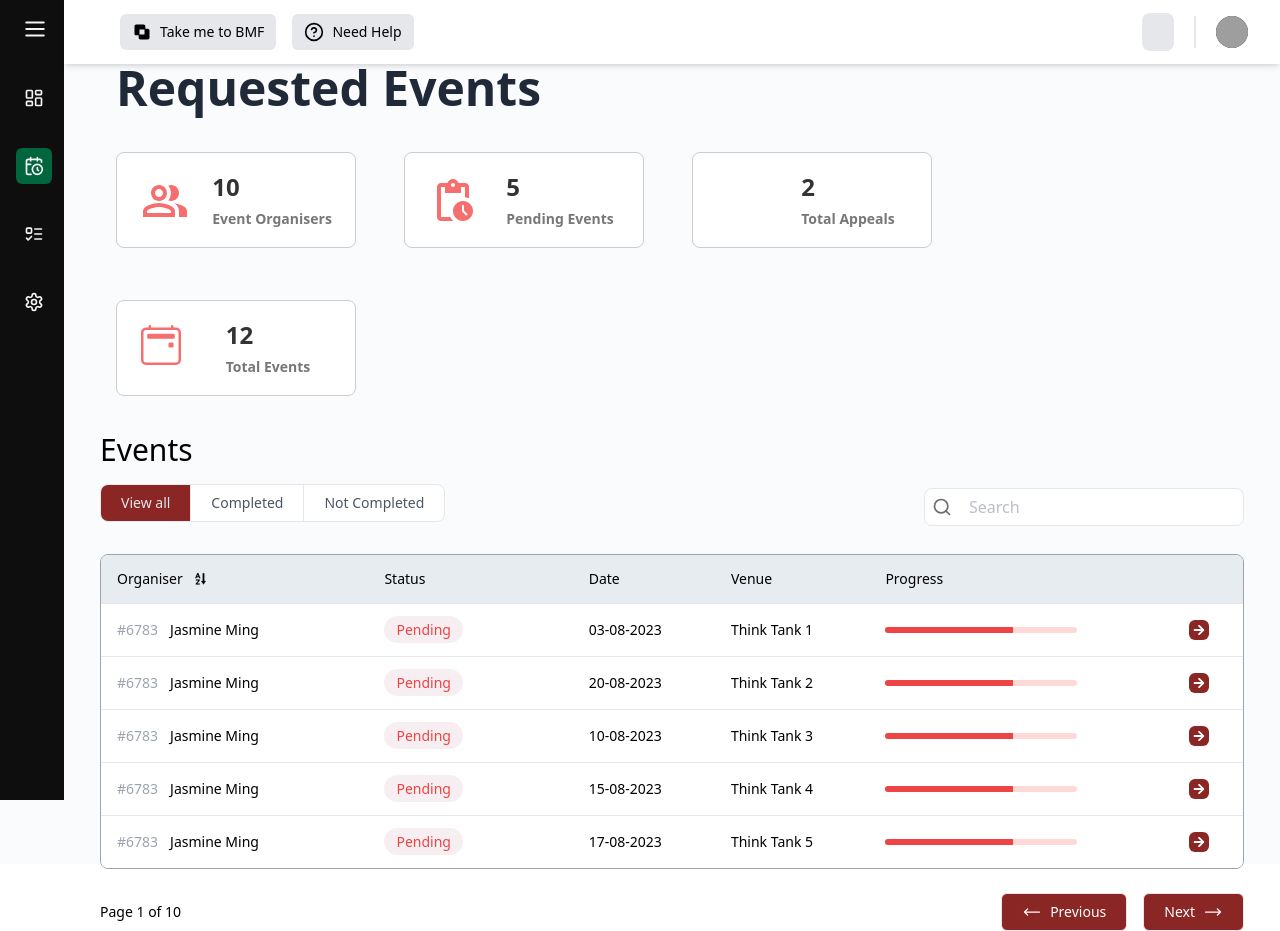
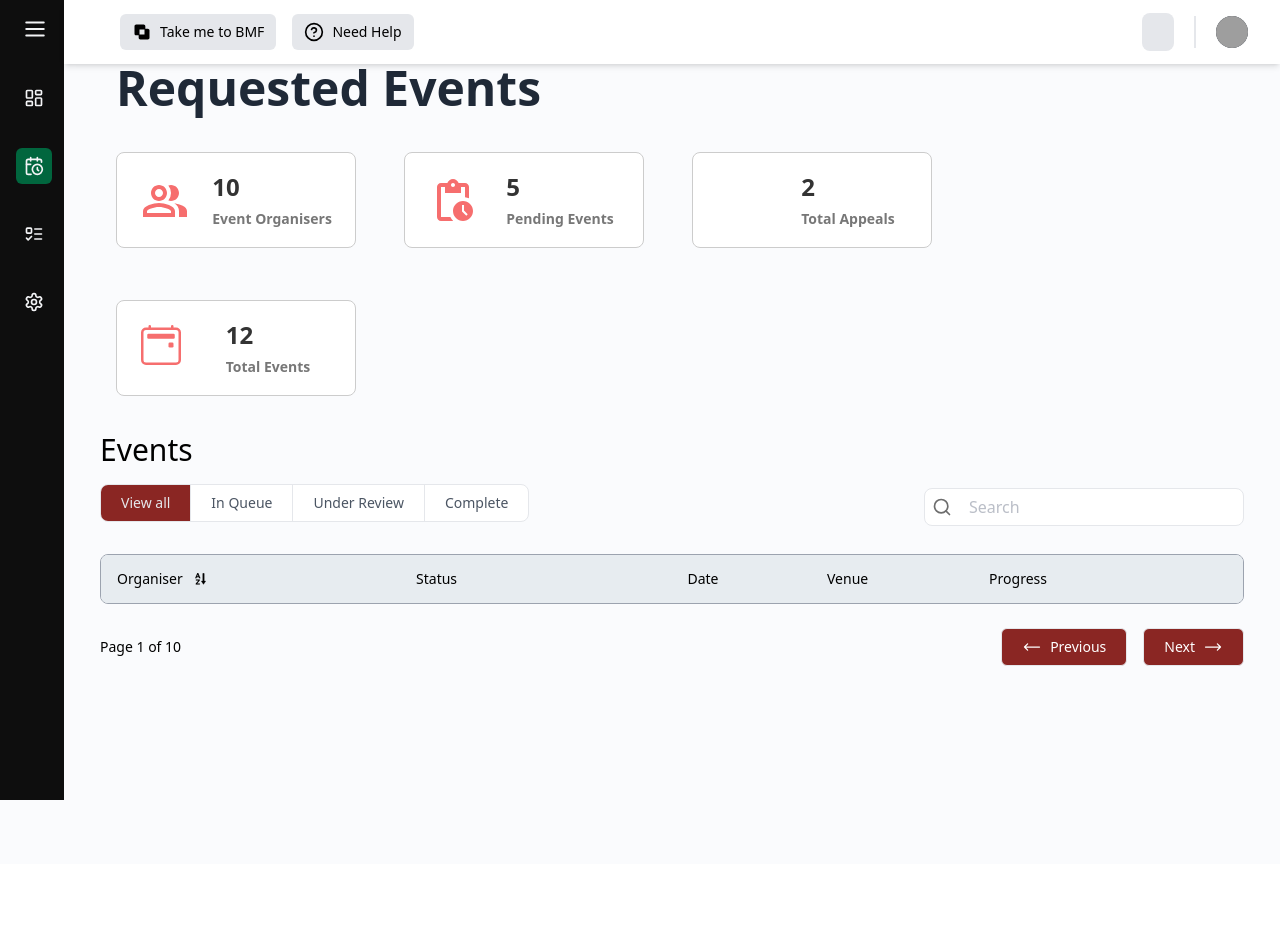
Before and after one commit to Vuyo19/link-agora-admin, a React (Vite) app in the folder frontend/: page /requests in a window 1280 px wide. After the commit the page ends 864 px from the top, so only its background shows below. Built offline with nearby package versions, Linux system fonts and the light colour scheme; grey boxes are pictures that could not be loaded; some icons are missing.

Commit message:
Frontend-changes

```diff
--- a/frontend/src/components/Tables/Request/RequestTable.jsx
+++ b/frontend/src/components/Tables/Request/RequestTable.jsx
@@ -24,11 +24,15 @@ function RequestTable() {
             </button>
 
             <button class="px-5 py-2 text-xs font-medium text-gray-600 transition-colors duration-200 sm:text-sm">
-              Completed
+              In Queue
             </button>
 
             <button class="px-5 py-2 text-xs font-medium text-gray-600 transition-colors duration-200 sm:text-sm ">
-              Not Completed
+              Under Review
+            </button>
+
+            <button class="px-5 py-2 text-xs font-medium text-gray-600 transition-colors duration-200 sm:text-sm ">
+              Complete
             </button>
           </div>
 
@@ -121,74 +125,11 @@ function RequestTable() {
                       </th>
                     </tr>
                   </thead>
-                  {/* Row 1 */}
-                  <tbody className="bg-white divide-y divide-gray-20">
-                    <RequestList
-                      eventId="6783"
-                      organiser="Jasmine Ming"
-                      eventStatus="Pending"
-                      statusColor="#F7EEF2"
-                      eventDate="03-08-2023"
-                      eventVenue="Think Tank 1"
-                      progressBarWidth="w-2/3 h-1.5"
-                    />
-                    {/* Other rows */}
-                  </tbody>
 
-                  {/* Row 2 */}
-                  <tbody className="bg-white divide-y divide-gray-20">
-                    <RequestList
-                      eventId="6783"
-                      organiser="Jasmine Ming"
-                      eventStatus="Pending"
-                      statusColor="#F7EEF2"
-                      eventDate="20-08-2023"
-                      eventVenue="Think Tank 2"
-                      progressBarWidth="w-2/3 h-1.5"
-                    />
-                    {/* Other rows */}
-                  </tbody>
+                  {/* Space for the populated request */}
 
-                  {/* Row 3 */}
-                  <tbody className="bg-white divide-y divide-gray-20">
-                    <RequestList
-                      eventId="6783"
-                      organiser="Jasmine Ming"
-                      eventStatus="Pending"
-                      statusColor="#F7EEF2"
-                      eventDate="10-08-2023"
-                      eventVenue="Think Tank 3"
-                      progressBarWidth="w-2/3 h-1.5"
-                    />
-                    {/* Other rows */}
-                  </tbody>
 
-                  {/* Row 4 */}
-                  <tbody className="bg-white divide-y divide-gray-20">
-                    <RequestList
-                      eventId="6783"
-                      organiser="Jasmine Ming"
-                      eventStatus="Pending"
-                      statusColor="#F7EEF2"
-                      eventDate="15-08-2023"
-                      eventVenue="Think Tank 4"
-                      progressBarWidth="w-2/3 h-1.5"
-                    />
-                    {/* Other rows */}
-                  </tbody>
 
-                  {/* Row 5 */}
-                  <tbody className="bg-white divide-y divide-gray-20">
-                    <RequestList
-                      eventId="6783"
-                      organiser="Jasmine Ming"
-                      eventStatus="Pending"
-                      statusColor="#F7EEF2"
-                      eventDate="17-08-2023"
-                      eventVenue="Think Tank 5"
-                      progressBarWidth="w-2/3 h-1.5"
-                    />
-                  </tbody>
                 </table>
               </div>
             </div>
```
Also changed, not shown: 1 other file (tests, documents, lock files or other folders).
